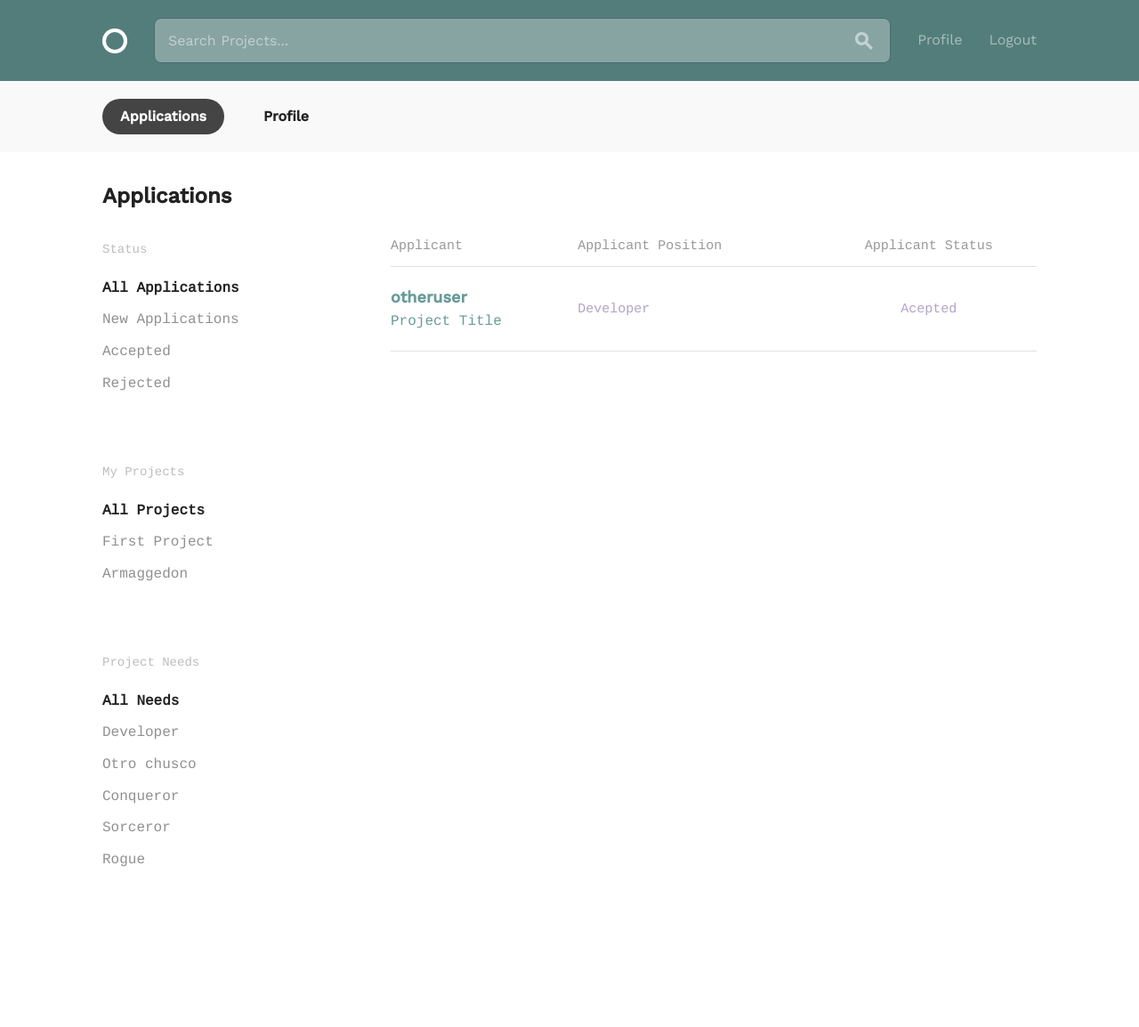
After one commit to Arhacai/social-team-builder, a Django app: page /projects/applications/ in a window 1280 px wide. The commit adds this page. Shown: the whole page at 89% size. Run offline with Django 3.2, Linux system fonts and the light colour scheme; a user stored in the database is signed in; data comes from the database, SQL or seed files in the repository; both versions use the stored data as it was after the commit.

Commit message:
Added applications to the project

```diff
--- a/team_builder/profiles/templates/profiles/profile.html
+++ b/team_builder/profiles/templates/profiles/profile.html
@@ -5,7 +5,7 @@
   <div class="circle--actions--bar">
     <nav class="bounds">
       <ul class="circle--pill--list">
-        <li><a href="applications.html">Applications</a></li>
+        <li><a href="{% url 'projects:applications' %}">Applications</a></li>
         <li><a class="selected" href="{% url 'profiles:view-profile' %}">Profile</a></li>
         {% if user.is_authenticated and user == profile.user %}
         <li><a href="{% url 'projects:create-project' %}">New Project</a></li>
--- /dev/null
+++ b/team_builder/projects/templates/projects/applications.html
@@ -0,0 +1,95 @@
+{% extends "layout.html" %}
+{% load static from staticfiles %}
+
+{% block content %}
+  <div class="circle--actions--bar">
+    <nav class="bounds">
+      <ul class="circle--pill--list">
+        <li><a class="selected" href="{% url 'projects:applications' %}">Applications</a></li>
+        <li><a href="{% url 'profiles:view-profile' %}">Profile</a></li>
+      </ul>
+    </nav>
+  </div>
+
+  <div class="bounds circle--page">
+    <div class="circle--page--header grid-100">
+      <h2>Applications</h2>
+    </div>
+
+    <div class="grid-25">
+      <div class="circle--filter circle--secondary--module">
+        <h4>Status</h4>
+        <ul class="circle--filter--list">
+          <li><a {% if status_filter == 'all' %}class="selected" {% endif %} href="{% url 'projects:status-filter' status='all' project_pk=project_filter position_pk=position_filter %}">All Applications</a></li>
+          <li><a {% if status_filter == 'new' %}class="selected" {% endif %} href="{% url 'projects:status-filter' status='new' project_pk=project_filter position_pk=position_filter %}">New Applications</a></li>
+          <li><a {% if status_filter == 'accepted' %}class="selected" {% endif %} href="{% url 'projects:status-filter' status='accepted' project_pk=project_filter position_pk=position_filter %}">Accepted</a></li>
+          <li><a {% if status_filter == 'rejected' %}class="selected" {% endif %} href="{% url 'projects:status-filter' status='rejected' project_pk=project_filter position_pk=position_filter %}">Rejected</a></li>
+        </ul>
+      </div>
+
+      <div class="circle--filter circle--secondary--module">
+        <h4>My Projects</h4>
+        <ul class="circle--filter--list">
+          <li><a {% if project_filter == 0 %}class="selected" {% endif %} href="{% url 'projects:status-filter' status=status_filter project_pk=0 position_pk=position_filter %}">All Projects</a></li>
+          {% for project in projects %}
+          <li><a {% if project_filter == project.pk %}class="selected" {% endif %} href="{% url 'projects:status-filter' status=status_filter project_pk=project.pk position_pk=position_filter %}">{{ project.title }}</a></li>
+          {% endfor %}
+        </ul>
+      </div>
+
+      <div class="circle--filter circle--secondary--module">
+        <h4>Project Needs</h4>
+        <ul class="circle--filter--list">
+          <li><a {% if position_filter == 0 %} class="selected" {% endif %}  href="{% url 'projects:status-filter' status=status_filter project_pk=project_filter position_pk=0 %}">All Needs</a></li>
+          {% for position in positions %}
+            <li><a {% if position_filter == position.pk %} class="selected" {% endif %} href="{% url 'projects:status-filter' status=status_filter project_pk=project_filter position_pk=position.pk %}">{{ position.title }}</a></li>
+          {% endfor %}
+        </ul>
+      </div>
+
+    </div>
+
+    <div class="grid-70 grid-push-5">
+      <table class="u-full-width circle--table">
+        <thead>
+          <tr>
+            <th>Applicant</th>
+            <th class="circle--cell--right">Applicant Position</th>
+            <th style="text-align:center">Applicant Status</th>
+          </tr>
+        </thead>
+        <tbody>
+          {% for application in applications %}
+          <tr>
+            <td class="clickable-row" >
+              <a style="text-decoration: none" href="{% url 'profiles:view-profile' %}">
+                <h3>{{ application.applicant.profile.display_name }}</h3>
+                  <p><a style="text-decoration: none" href="">Project Title</a></p>
+              </a>
+            </td>
+            <td class="circle--cell--right">
+              <span class="secondary-label">{{ application.position.title }}</span>
+            </td>
+            {% if application.accepted %}
+              <td style="text-align: center">
+                <span class="secondary-label">Acepted</span>
+              </td>
+            {% elif application.rejected %}
+              <td style="text-align: center">
+                <span class="secondary-label">Acepted</span>
+              </td>
+            {% else %}
+                <td style="text-align: center">
+                    <a href="{% url 'projects:application-status' pk=application.pk status='accept' %}"><button class="button-text">Accept</button></a>
+                    <a href="{% url 'projects:application-status' pk=application.pk status='reject' %}"><button class="button-text">Reject</button></a>
+                </td>
+            {% endif %}
+          </tr>
+          {% endfor %}
+        </tbody>
+      </table>
+
+    </div>
+
+  </div>
+{% endblock %}
--- a/team_builder/projects/templates/projects/project.html
+++ b/team_builder/projects/templates/projects/project.html
@@ -35,7 +35,7 @@
           <li>
             <h3 id="{{ position.title }}">{{ position.title }}</h3>
             <p>{{ position.description }}</p>
-            <a class="button button-primary">Apply</a>
+            <a class="button button-primary" href="{% url 'projects:apply' project_pk=project.pk pk=position.pk %}">Apply</a>
           </li>
           {% endfor %}
         </ul>
--- a/team_builder/projects/templates/projects/project_confirm_delete.html
+++ b/team_builder/projects/templates/projects/project_confirm_delete.html
@@ -19,6 +19,8 @@
         <h4 class="circle--article--section">Project</h4>
         <h1 class="circle--article--title">{{ project.title }}</h1>
         <p class="circle--article--byline">Project Owner: <a>{{ project.owner.profile.display_name }}</a></p>
+          </br>
+        <p class="circle--article--byline">Status: {% if project.completed %}<a style="text-decoration: none" title="Click to mark as On Course" href="{% url 'projects:change-status' pk=project.pk %}">Completed</a> {% else %} <a style="text-decoration: none" title="Click to mark as Completed" href="{% url 'projects:change-status' pk=project.pk %}">On Course</a> {% endif %}</p>
       </div>
 
       <div class="circle--article--body">
--- a/team_builder/projects/urls.py
+++ b/team_builder/projects/urls.py
@@ -8,6 +8,10 @@ urlpatterns = [
     url(r"^edit/(?P<pk>\d+)$", views.ProjectEditView.as_view(), name="edit-project"),
     url(r"^delete/(?P<pk>\d+)", views.ProjectDeleteView.as_view(), name="delete-project"),
     url(r'^search/', views.ProjectSearchView.as_view(), name="search"),
-    url(r"^filter/(?P<title>[-*_*\s*\w+]+)", views.ProjectFilterView.as_view(), name="filter"),
+    url(r"^filter/(?P<pk>\d+)", views.ProjectFilterView.as_view(), name="filter"),
     url(r"^status/(?P<pk>\d)$", views.ProjectChangeStatusView.as_view(), name="change-status"),
+    url(r"^applications/$", views.ApplicationListView.as_view(), name="applications"),
+    url(r"^applications/filter/(?P<status>\w+)/(?P<project_pk>\d+)/(?P<position_pk>\d+)$", views.ApplicationFilterView.as_view(), name="status-filter"),
+    url(r"^applications/(?P<pk>\d+)/(?P<status>\w+)$", views.ApplicationStatusView.as_view(), name="application-status"),
+    url(r"^(?P<project_pk>\d+)/apply/(?P<pk>\d+)$", views.ApplicationView.as_view(), name="apply"),
 ]
--- a/team_builder/projects/views.py
+++ b/team_builder/projects/views.py
@@ -121,8 +121,8 @@ class ProjectFilterView(generic.ListView):
     template_name = "index.html"
 
     def get_queryset(self):
-        title = self.kwargs.get('title')
-        query_set = models.Project.objects.filter(positions__title__icontains=title)
+        pk = self.kwargs.get('pk')
+        query_set = models.Project.objects.filter(positions__pk=pk)
         return query_set
 
     def get_context_data(self, **kwargs):
@@ -130,7 +130,7 @@ class ProjectFilterView(generic.ListView):
         context['active_projects'] = self.get_queryset().filter(completed=False)
         context['past_projects'] = self.get_queryset().filter(completed=True)
         context['positions'] = models.Position.objects.all()
-        context['selected'] = self.kwargs.get('title')
+        context['selected'] = str(self.kwargs.get('title'))
         return context
 
 
@@ -147,3 +147,95 @@ class ProjectChangeStatusView(generic.RedirectView):
             project.completed = True
         project.save()
         return super(ProjectChangeStatusView, self).get_redirect_url(*args, **kwargs)
+
+
+class ApplicationView(generic.RedirectView):
+
+    def get_redirect_url(self, *args, **kwargs):
+        project = get_object_or_404(models.Project, pk=kwargs.get('project_pk'))
+        position = get_object_or_404(models.Position, pk=kwargs.get('pk'))
+        application, _ = models.Application.objects.get_or_create(
+            applicant=self.request.user,
+            position=position
+        )
+        position.applications.add(application)
+        return reverse_lazy('projects:view-project', kwargs={'pk': project.pk})
+
+
+class ApplicationListView(generic.ListView):
+    template_name = 'projects/applications.html'
+
+    def get_queryset(self):
+        return models.Application.objects.filter(position__project__owner=self.request.user)
+
+    def get_context_data(self, **kwargs):
+        context = super(ApplicationListView, self).get_context_data(**kwargs)
+        projects = models.Project.objects.filter(owner=self.request.user)
+        positions = []
+        for project in projects:
+            for position in project.positions.all():
+                positions.append(position)
+        context['projects'] = projects
+        context['positions'] = positions
+        context['applications'] = self.get_queryset()
+        context['status_filter'] = 'all'
+        context['project_filter'] = 0
+        context['position_filter'] = 0
+        return context
+
+
+class ApplicationFilterView(generic.ListView):
+    template_name = 'projects/applications.html'
+
+    def filter_status(self, query_set):
+        status = self.kwargs.get('status')
+        if status == 'new':
+            return query_set.filter(accepted=False, rejected=False)
+        elif status == 'accepted':
+            return query_set.filter(accepted=True)
+        elif status == 'rejected':
+            return query_set.filter(rejected=True)
+        return query_set
+
+    def filter_projects(self, query_set):
+        project_pk = self.kwargs.get('project_pk')
+        if project_pk != '0':
+            return query_set.filter(position__project__pk=project_pk)
+        return query_set
+
+    def filter_positions(self, query_set):
+        position_pk = self.kwargs.get('position_pk')
+        if position_pk != '0':
+            return query_set.filter(position__pk=position_pk)
+        return query_set
+
+    def get_queryset(self):
+        query_set = models.Application.objects.filter(position__project__owner=self.request.user)
+        return self.filter_positions(self.filter_projects(self.filter_status(query_set)))
+
+    def get_context_data(self, **kwargs):
+        context = super(ApplicationFilterView, self).get_context_data(**kwargs)
+        projects = models.Project.objects.filter(owner=self.request.user)
+        positions = []
+        for project in projects:
+            for position in project.positions.all():
+                positions.append(position)
+        context['projects'] = projects
+        context['positions'] = positions
+        context['applications'] = self.get_queryset()
+        context['status_filter'] = self.kwargs.get('status')
+        context['project_filter'] = int(self.kwargs.get('project_pk'))
+        context['position_filter'] = int(self.kwargs.get('position_pk'))
+        return context
+
+
+class ApplicationStatusView(generic.RedirectView):
+
+    def get_redirect_url(self, *args, **kwargs):
+        application = get_object_or_404(models.Application, pk=kwargs.get('pk'))
+        if kwargs.get('status') == 'accept':
+            application.accepted = True
+        else:
+            application.rejected = True
+        application.save()
+        return reverse_lazy('projects:applications')
--- a/team_builder/templates/index.html
+++ b/team_builder/templates/index.html
@@ -21,7 +21,7 @@
         <ul class="circle--filter--list">
           <li><a {% if not selected %}class="selected" {% endif %} href="{% url 'home' %}">All Needs</a></li>
           {% for position in positions %}
-            <li><a {% if selected == position.title %} class="selected" {% endif %}href="{% url 'projects:filter' title=position.title %}">{{ position.title }}</a></li>
+            <li><a {% if selected == position.title %} class="selected" {% endif %} href="{% url 'projects:filter' pk=position.pk %}">{{ position.title }}</a></li>
           {% endfor %}
         </ul>
       </div>
```
Also changed, not shown: team_builder/projects/models.py (+8 -0 lines), team_builder/db.sqlite3, team_builder/projects/migrations/0004_position_applicants.py (added), team_builder/projects/migrations/0005_auto_20180818_1418.py (added), team_builder/projects/migrations/0006_auto_20180818_1418.py (added), team_builder/projects/migrations/0007_auto_20180818_1439.py (added), team_builder/projects/migrations/0008_auto_20180818_1451.py (added).
